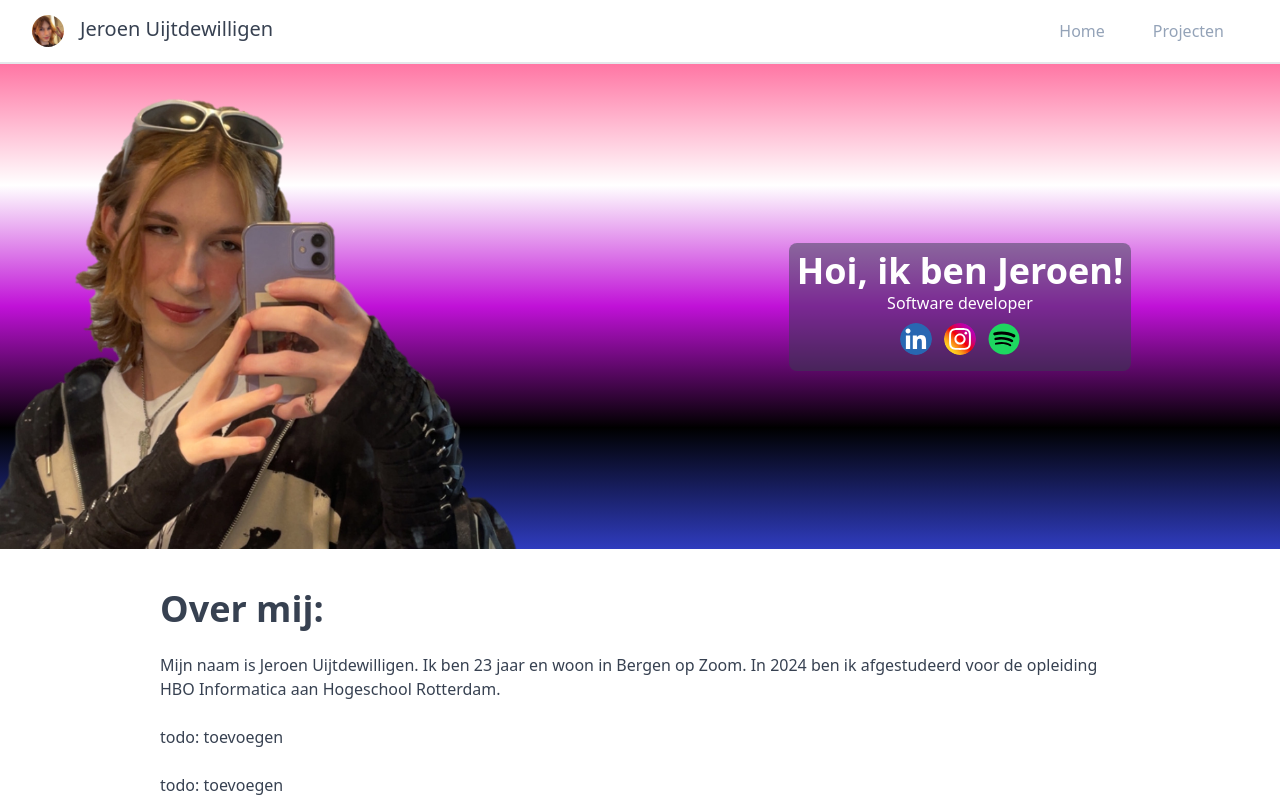
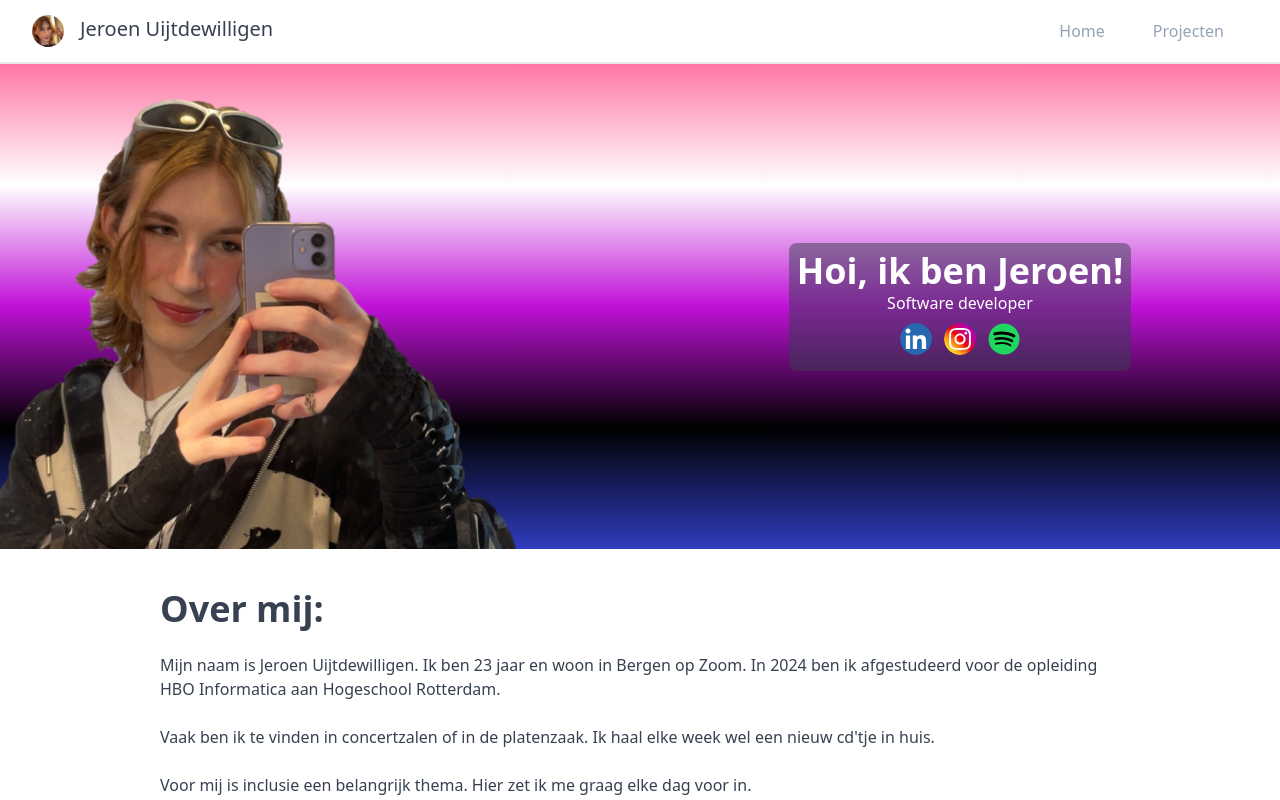
Before and after one commit to JeroenUijt/portfolio-website-oud, a React (Vite) app: page /home in a window 1280 px wide. Shown: the top 800 px of the page. Built offline with nearby package versions, Linux system fonts and the light colour scheme.

Commit message:
Nieuwe tekts

```diff
--- a/src/pages/HomePage.tsx
+++ b/src/pages/HomePage.tsx
@@ -30,11 +30,13 @@ const HomePage: FC = () => {
           </p>
           <br />
           <p>
-            todo: toevoegen
+            Vaak ben ik te vinden in concertzalen of in de platenzaak.
+            Ik haal elke week wel een nieuw cd'tje in huis.
           </p>
           <br />
           <p>
-            todo: toevoegen
+            Voor mij is inclusie een belangrijk thema.
+            Hier zet ik me graag elke dag voor in.
           </p>
         </div>
       </section>
```
